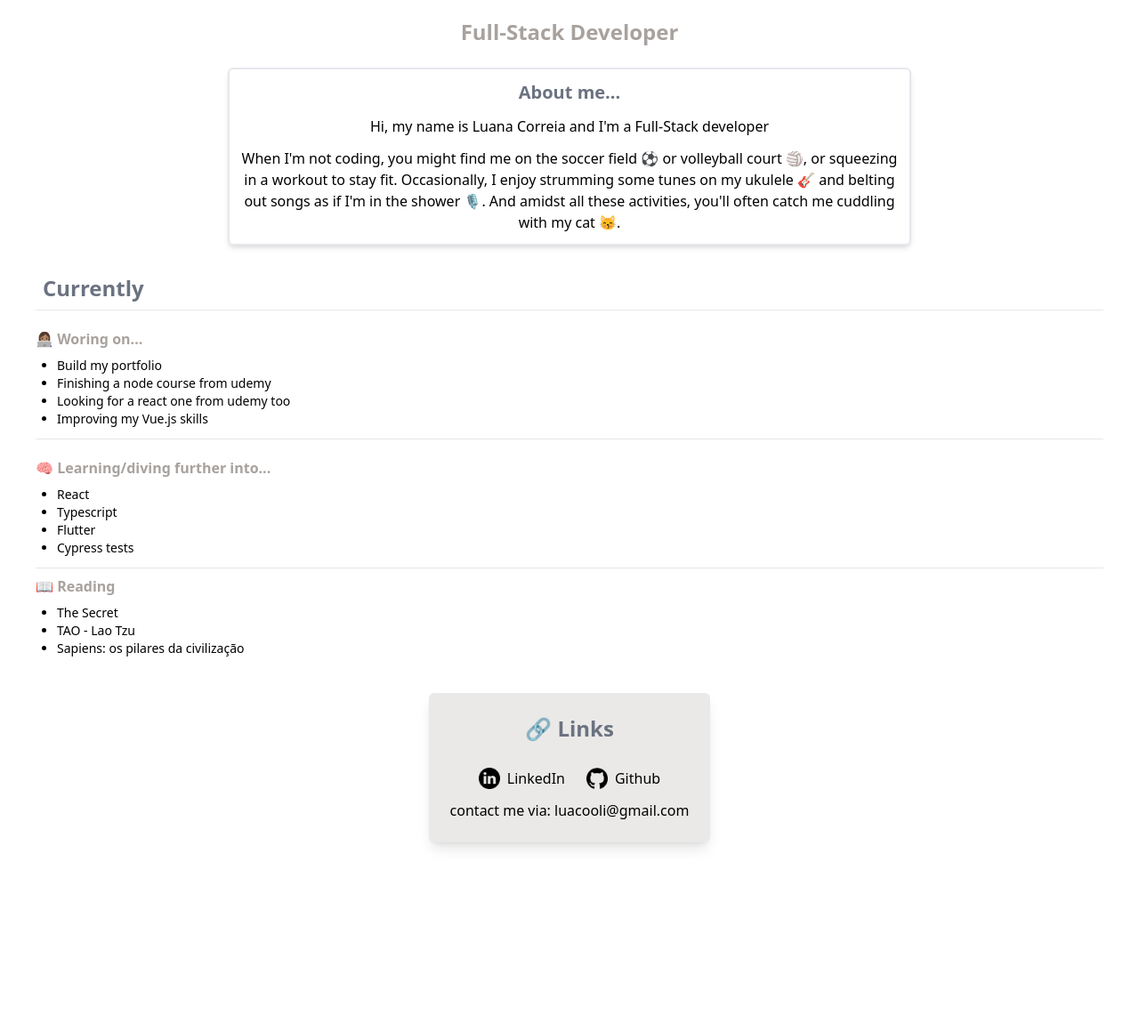
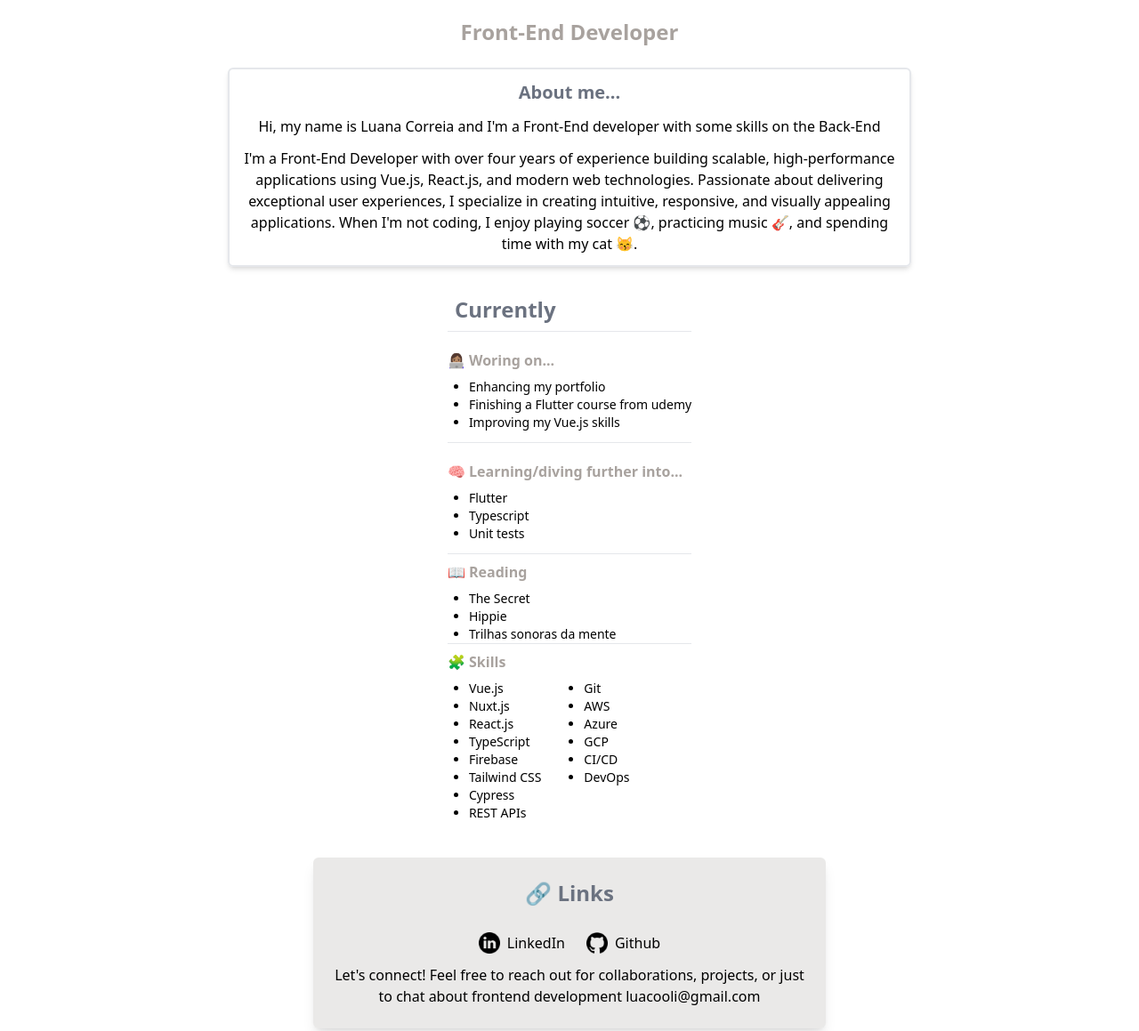
Before and after one commit to luacooli/luacooli.github.io, a plain HTML site: page index.html in a window 1280 px wide. Shown: the part 480-1639 px from the top of the page at 89% size. Before the commit the page ends 1507 px from the top, so only its background shows below. Drawn offline with nearby package versions, Linux system fonts and the light colour scheme.

Commit message:
chore: update my info

```diff
--- a/index.html
+++ b/index.html
@@ -23,7 +23,7 @@
         </div>
 
         <h2 class="text-2xl text-stone-400 font-bold my-3">
-          Full-Stack Developer
+          Front-End Developer
         </h2>
       </header>
 
@@ -32,53 +32,78 @@
           <h2 class="text-xl text-gray-500 font-semibold">About me...</h2>
 
           <p class="text-base my-3">
-            Hi, my name is Luana Correia and I'm a Full-Stack developer
+            Hi, my name is Luana Correia and I'm a Front-End developer with some
+            skills on the Back-End
           </p>
 
           <p class="text-base">
-            When I'm not coding, you might find me on the soccer field ⚽ or
-            volleyball court 🏐, or squeezing in a workout to stay fit.
-            Occasionally, I enjoy strumming some tunes on my ukulele 🎸 and
-            belting out songs as if I'm in the shower 🎙️. And amidst all these
-            activities, you'll often catch me cuddling with my cat 😽.
+            I'm a Front-End Developer with over four years of experience
+            building scalable, high-performance applications using Vue.js,
+            React.js, and modern web technologies. Passionate about delivering
+            exceptional user experiences, I specialize in creating intuitive,
+            responsive, and visually appealing applications. When I'm not
+            coding, I enjoy playing soccer ⚽, practicing music 🎸, and spending
+            time with my cat 😽.
           </p>
         </article>
       </section>
 
-      <section class="grid divide-y">
+      <section class="grid place-content-center divide-y w-full">
         <h2 class="text-2xl text-gray-500 font-bold p-2">Currently</h2>
 
-        <article class="py-3">
+        <article class="max-w-4xl py-3">
           <h3 class="text-l text-stone-400 font-semibold my-2">
             👩🏽‍💻 Woring on...
           </h3>
           <ul class="list-disc">
-            <li class="ml-6 text-sm">Build my portfolio</li>
-            <li class="ml-6 text-sm">Finishing a node course from udemy</li>
-            <li class="ml-6 text-sm">Looking for a react one from udemy too</li>
+            <li class="ml-6 text-sm">Enhancing my portfolio</li>
+            <li class="ml-6 text-sm">Finishing a Flutter course from udemy</li>
             <li class="ml-6 text-sm">Improving my Vue.js skills</li>
           </ul>
         </article>
 
-        <article class="py-3">
+        <article class="max-w-4xl py-3">
           <h3 class="text-l text-stone-400 font-semibold my-2">
             🧠 Learning/diving further into...
           </h3>
           <ul class="list-disc">
-            <li class="ml-6 text-sm">React</li>
+            <li class="ml-6 text-sm">Flutter</li>
             <li class="ml-6 text-sm">Typescript</li>
-            <li class="ml-6 text-sm">Flutter</li>
-            <li class="ml-6 text-sm">Cypress tests</li>
+            <li class="ml-6 text-sm">Unit tests</li>
           </ul>
         </article>
 
-        <article>
+        <article class="max-w-4xl">
           <h3 class="text-l text-stone-400 font-semibold my-2">📖 Reading</h3>
           <ul class="list-disc">
             <li class="ml-6 text-sm">The Secret</li>
-            <li class="ml-6 text-sm">TAO - Lao Tzu</li>
-            <li class="ml-6 text-sm">Sapiens: os pilares da civilização</li>
+            <li class="ml-6 text-sm">Hippie</li>
+            <li class="ml-6 text-sm">Trilhas sonoras da mente</li>
           </ul>
+        </article>
+
+        <article class="max-w-4xl">
+          <h3 class="text-l text-stone-400 font-semibold my-2">🧩 Skills</h3>
+          <div class="flex">
+            <ul class="list-disc">
+              <li class="ml-6 text-sm">Vue.js</li>
+              <li class="ml-6 text-sm">Nuxt.js</li>
+              <li class="ml-6 text-sm">React.js</li>
+              <li class="ml-6 text-sm">TypeScript</li>
+              <li class="ml-6 text-sm">Firebase</li>
+              <li class="ml-6 text-sm">Tailwind CSS</li>
+              <li class="ml-6 text-sm">Cypress</li>
+              <li class="ml-6 text-sm">REST APIs</li>
+            </ul>
+            <ul class="list-disc ml-6">
+              <li class="ml-6 text-sm">Git</li>
+              <li class="ml-6 text-sm">AWS</li>
+              <li class="ml-6 text-sm">Azure</li>
+              <li class="ml-6 text-sm">GCP</li>
+              <li class="ml-6 text-sm">CI/CD</li>
+              <li class="ml-6 text-sm">DevOps</li>
+            </ul>
+          </div>
         </article>
       </section>
 
@@ -115,7 +140,7 @@
           </div>
 
           <p>
-            contact me via:
+            Let's connect! Feel free to reach out for collaborations, projects, or just to chat about frontend development
             <a href="mailto:luacooli@gmail.com">luacooli@gmail.com</a>
           </p>
         </article>
```
